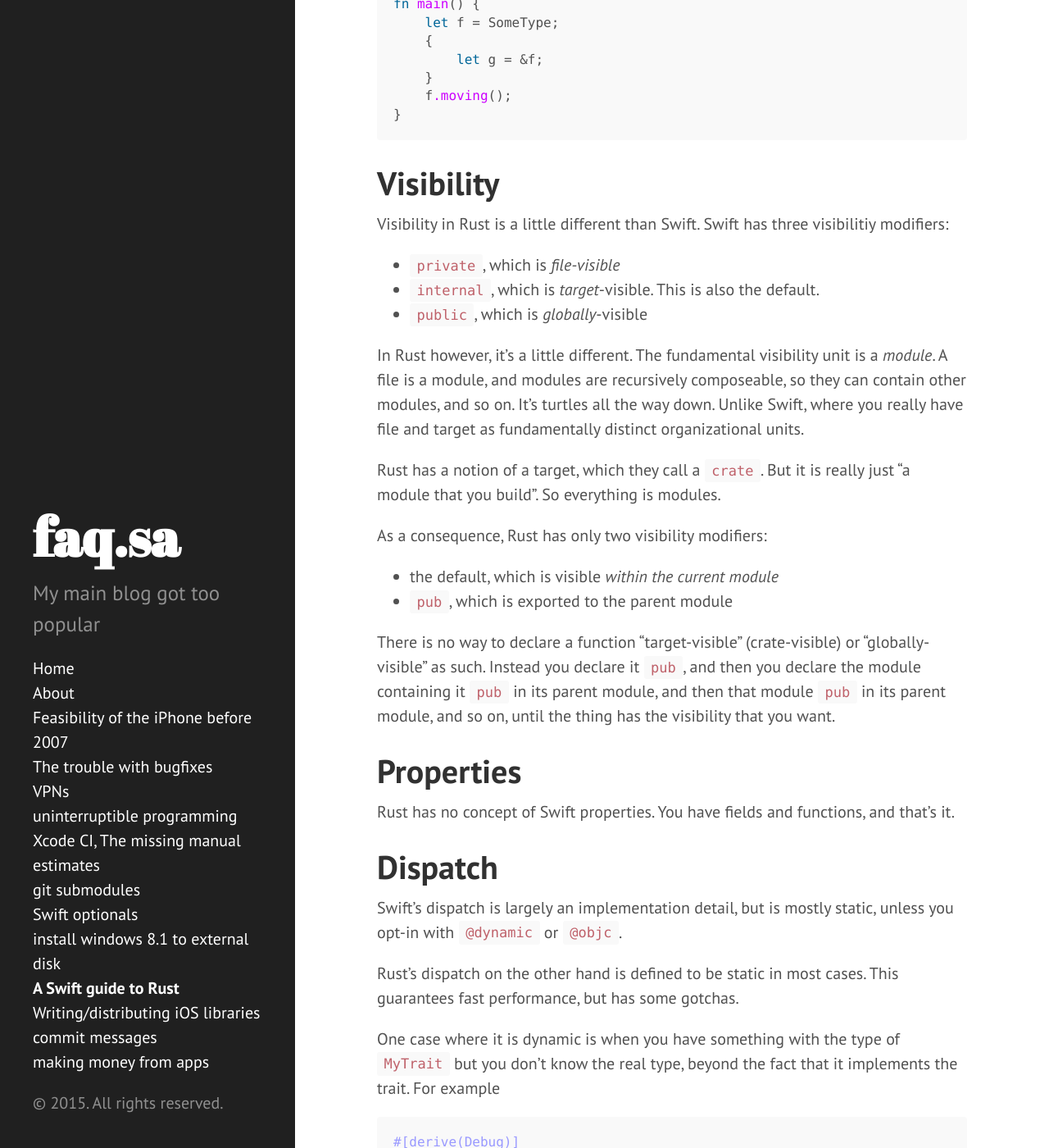
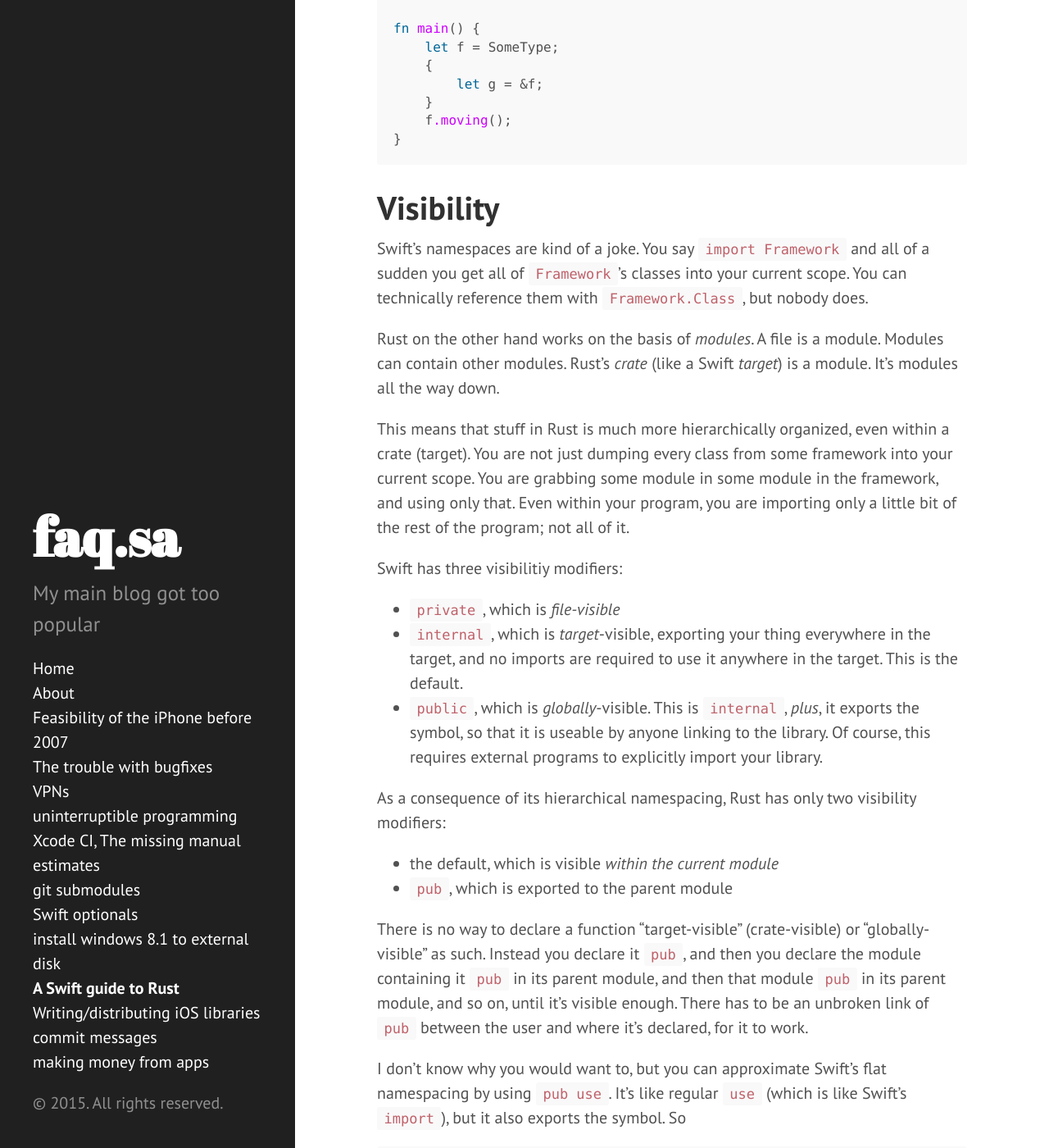
Before and after one commit to drewcrawford/drewcrawford.github.io, a Jekyll site: the page built from rust/index.md, in a window 1280 px wide and 1400 px high, scrolled down 20209 px. Shown: the whole window at 82% size. Built offline with Jekyll 4.4.1, drawn with Linux system fonts in a browser that asks for light colours; nearby versions of some CDN libraries; Markdown is read by kramdown in place of the engine named in the settings; some of the changed text lies outside the part shown.

Commit message:
better visibility explanation

````diff
--- a/rust/index.md
+++ b/rust/index.md
@@ -75,7 +75,7 @@ test.rs:4     println!("{:?}",a);
 
 The Rust semantics in this code are sort of novel.  The line
 
-```
+```rust
     let b = a;
 ```
 
@@ -118,7 +118,7 @@ It's important to distinguish between reference and value types *semantically* v
 
 In C for example, when we say "pass-by-value" what we really mean is "pass-with-copy".  Whereas pass-by-reference is "pass-without-copy".  And so people pass references around in C, not necessarily because they have to for some semantic reason, but because it is fast.
 
-However, this view does not hold true for Swift and Rust.  "pass-by-value" can be zero-copy, or it can be copy-on-write, or something like that.  Pass-by-reference is not necessarily faster than pass-by-value.  Use the semantics that make sense for your program, and do not work on the presumption that one is faster than the other.
+However, this view does not hold true for Swift and Rust.  "pass-by-value" can be zero-copy (if it's immutable), or it can be copy-on-write (if it's mutable), or something like that.  There is not always a copy.  Pass-by-reference is not necessarily faster than pass-by-value.  Use the semantics that make sense for your program, and do not work on the presumption that one is faster than the other.
 
 # Traits
 
@@ -655,23 +655,42 @@ fn main() {
 
 # Visibility
 
-Visibility in Rust is a little different than Swift.  Swift has three visibilitiy modifiers:
+Swift's namespaces are kind of a joke.  You say `import Framework` and all of a sudden you get all of `Framework`'s classes into your current scope.  You can technically reference them with `Framework.Class`, but nobody does.
+
+Rust on the other hand works on the basis of *modules*.  A file is a module.  Modules can contain other modules. Rust's *crate* (like a Swift *target*) is a module.  It's modules all the way down.
+
+This means that stuff in Rust is much more hierarchically organized, even within a crate (target).  You are not just dumping every class from some framework into your current scope.  You are grabbing some module in some module in the framework, and using only that.  Even within your program, you are importing only a little bit of the rest of the program; not all of it.
+
+Swift has three visibilitiy modifiers:
 
 * `private`, which is *file-visible*
-* `internal`, which is *target*-visible.  This is also the default.
-* `public`, which is *globally*-visible
+* `internal`, which is *target*-visible, exporting your thing everywhere in the target, and no imports are required to use it anywhere in the target.  This is the default.
+* `public`, which is *globally*-visible.  This is `internal`, *plus*, it exports the symbol, so that it is useable by anyone linking to the library.  Of course, this requires external programs to explicitly import your library.
 
-In Rust however, it's a little different.  The fundamental visibility unit is a *module*.  A file is a module, and modules are recursively composeable, so they can contain other modules, and so on.  It's turtles all the way down.  Unlike Swift, where you really have file and target as fundamentally distinct organizational units.
-
-Rust has a notion of a target, which they call a `crate`.  But it is really just "a module that you build".  So everything is modules.
-
-As a consequence, Rust has only two visibility modifiers:
+As a consequence of its hierarchical namespacing, Rust has only two visibility modifiers:
 
 * the default, which is visible *within the current module*
 * `pub`, which is exported to the parent module
 
-There is no way to declare a function "target-visible" (crate-visible) or "globally-visible" as such.  Instead you declare it `pub`, and then you declare the module containing it `pub` in its parent module, and then that module `pub` in its parent module, and so on, until the thing has the visibility that you want.
+There is no way to declare a function "target-visible" (crate-visible) or "globally-visible" as such.  Instead you declare it `pub`, and then you declare the module containing it `pub` in its parent module, and then that module `pub` in its parent module, and so on, until it's visible enough.  There has to be an unbroken link of `pub` between the user and where it's declared, for it to work.
 
+I don't know why you would want to, but you can approximate Swift's flat namespacing by using `pub use`.  It's like regular `use` (which is like Swift's `import`), but it also exports the symbol.  So
+
+```rust
+//in library::module
+pub fn foo() { ... }
+```
+
+```rust
+//in library
+pub use module::foo; //re-export foo in the library namespace
+```
+
+```rust
+//in application
+use library;
+library::foo(); //now part of library namespace
+```
 
 # Properties
 
````
